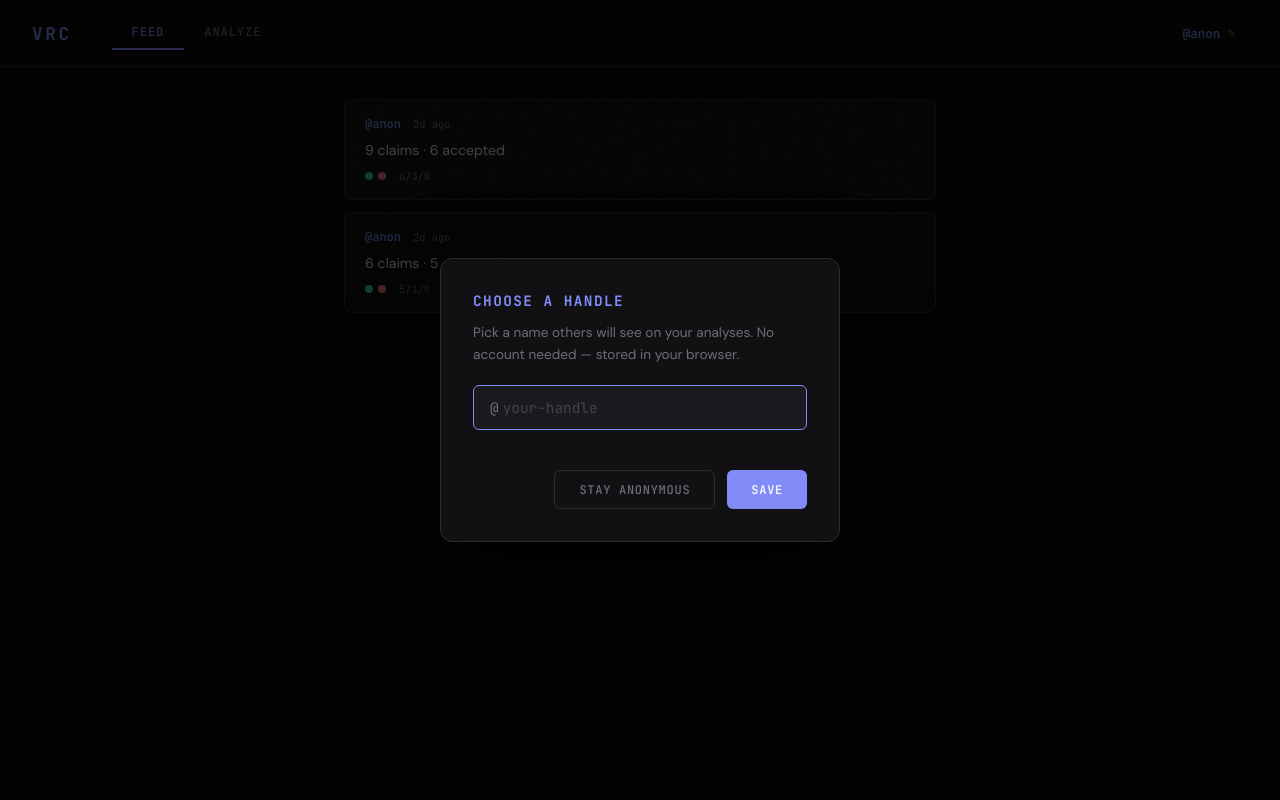
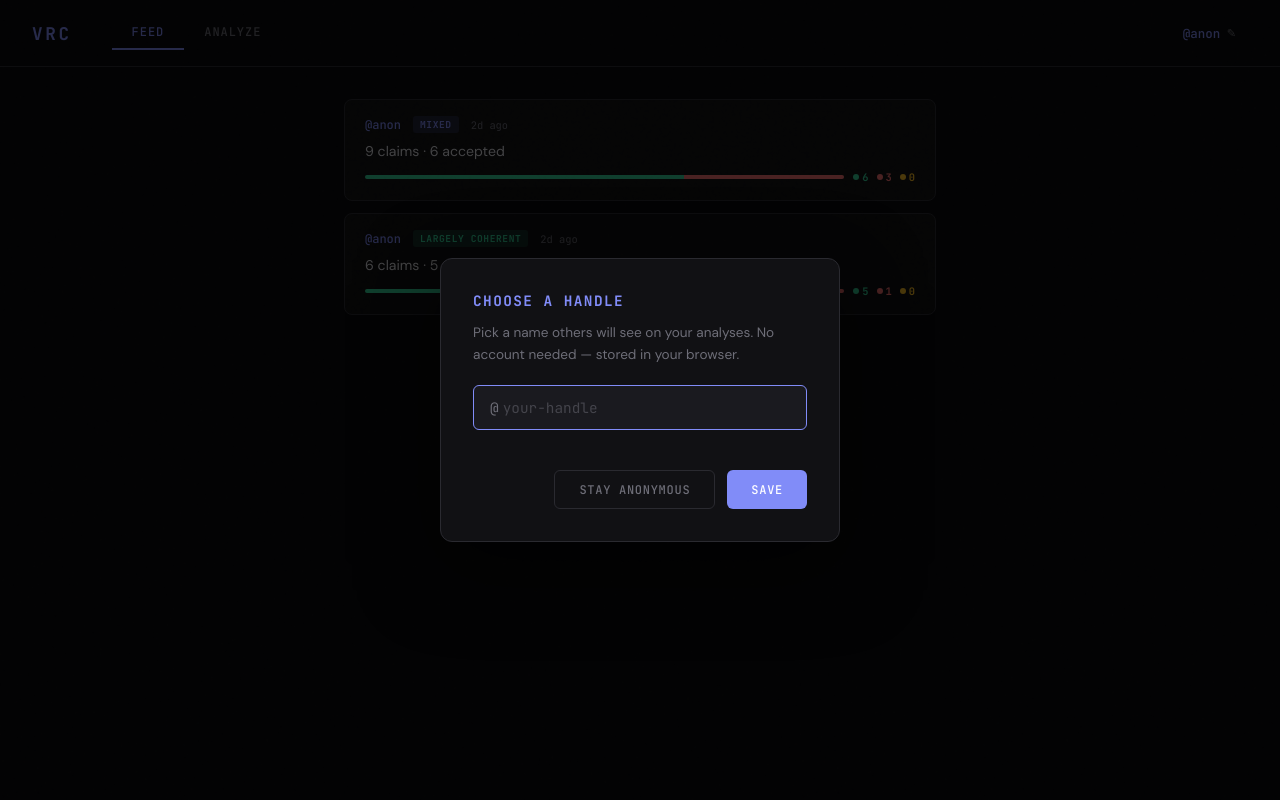
Before and after one commit to jstop/vrc, a Flask app: page / in a window 1280 px wide. Run offline with Flask 3, Linux system fonts and the light colour scheme; data comes from the database, SQL or seed files in the repository.

Commit message:
Redesign feed cards with verdict tags, proportion bars, and labeled stats
Feed cards now show:
- Verdict tag (Fully Coherent / Largely Coherent / Contested /
  Unresolved / Mixed) color-coded next to the handle
- Horizontal proportion bar showing accepted/rejected/undecided ratio
- Color-coded stat counts with dot indicators replacing the old
  unlabeled x/y/z format
- Backend summary_label now includes rejected and undecided counts
  when non-zero

Co-Authored-By: Claude Opus 4.6 <noreply@anthropic.com>

```diff
--- a/app.py
+++ b/app.py
@@ -325,7 +325,12 @@ def analyze():
         rej = summary.get("rejected", 0)
         und = summary.get("undecided", 0)
         total = acc + rej + und
-        summary_label = f"{total} claims · {acc} accepted"
+        if rej == 0 and und == 0:
+            summary_label = f"{total} claims · all accepted"
+        elif und == 0:
+            summary_label = f"{total} claims · {acc} accepted, {rej} rejected"
+        else:
+            summary_label = f"{total} claims · {acc} accepted, {rej} rejected, {und} undecided"
         source_hash = hashlib.sha256(text.encode()).hexdigest()
 
         if DYNAMODB_TABLE:
--- a/templates/index.html
+++ b/templates/index.html
@@ -294,24 +294,51 @@ header h1 {
   margin-bottom: 0.5rem;
 }
 
-.feed-card-dots {
-  display: flex;
-  gap: 5px;
+.feed-verdict-tag {
+  font-family: 'JetBrains Mono', monospace;
+  font-size: 0.6rem;
+  font-weight: 700;
+  letter-spacing: 0.06em;
+  text-transform: uppercase;
+  padding: 2px 7px;
+  border-radius: 3px;
+}
+
+.feed-verdict-tag.coherent { background: rgba(52, 211, 153, 0.15); color: var(--accepted); }
+.feed-verdict-tag.mixed { background: rgba(129, 140, 248, 0.15); color: var(--accent); }
+.feed-verdict-tag.contested { background: rgba(248, 113, 113, 0.15); color: var(--rejected); }
+.feed-verdict-tag.unresolved { background: rgba(251, 191, 36, 0.15); color: var(--undecided); }
+
+.feed-bar-wrap {
+  display: flex;
   align-items: center;
-}
-
-.feed-card-dots .feed-dot {
-  width: 8px;
-  height: 8px;
-  border-radius: 50%;
-}
-
-.feed-card-dots .feed-stat {
+  gap: 0.6rem;
+  margin-top: 0.5rem;
+}
+
+.feed-bar {
+  flex: 1;
+  height: 4px;
+  border-radius: 2px;
+  background: var(--surface2);
+  overflow: hidden;
+  display: flex;
+}
+
+.feed-bar .seg { height: 100%; }
+
+.feed-stats {
+  display: flex;
+  gap: 0.5rem;
+  align-items: center;
   font-family: 'JetBrains Mono', monospace;
   font-size: 0.65rem;
-  color: var(--text-dim);
-  margin-left: 0.5rem;
-}
+  flex-shrink: 0;
+}
+
+.feed-stats .fs { display: flex; align-items: center; gap: 3px; }
+.feed-stats .fs .dot { width: 6px; height: 6px; border-radius: 50%; }
+.feed-stats .fs .num { font-weight: 600; }
 
 .feed-load-more {
   display: block;
@@ -1576,21 +1603,50 @@ async function loadFeed(append) {
       const und = item.undecided || 0;
       const total = acc + rej + und;
 
-      let dotsHTML = '';
+      // Verdict tag
+      var verdictText, verdictClass;
+      var accRatio = total > 0 ? acc / total : 0;
+      var rejRatio = total > 0 ? rej / total : 0;
+      if (rej === 0 && und === 0) {
+        verdictText = 'Fully Coherent'; verdictClass = 'coherent';
+      } else if (accRatio >= 0.7) {
+        verdictText = 'Largely Coherent'; verdictClass = 'coherent';
+      } else if (rejRatio >= 0.5) {
+        verdictText = 'Contested'; verdictClass = 'contested';
+      } else if (und >= acc) {
+        verdictText = 'Unresolved'; verdictClass = 'unresolved';
+      } else {
+        verdictText = 'Mixed'; verdictClass = 'mixed';
+      }
+
+      // Proportion bar segments
+      var barHTML = '';
       if (total > 0) {
-        if (acc > 0) dotsHTML += '<span class="feed-dot" style="background:var(--accepted)"></span>';
-        if (rej > 0) dotsHTML += '<span class="feed-dot" style="background:var(--rejected)"></span>';
-        if (und > 0) dotsHTML += '<span class="feed-dot" style="background:var(--undecided)"></span>';
-        dotsHTML += '<span class="feed-stat">' + acc + '/' + rej + '/' + und + '</span>';
+        var ap = (acc / total * 100).toFixed(1);
+        var rp = (rej / total * 100).toFixed(1);
+        var up = (und / total * 100).toFixed(1);
+        if (acc > 0) barHTML += '<div class="seg" style="width:' + ap + '%;background:var(--accepted)"></div>';
+        if (rej > 0) barHTML += '<div class="seg" style="width:' + rp + '%;background:var(--rejected)"></div>';
+        if (und > 0) barHTML += '<div class="seg" style="width:' + up + '%;background:var(--undecided)"></div>';
       }
+
+      // Stats
+      var statsHTML =
+        '<span class="fs"><span class="dot" style="background:var(--accepted)"></span><span class="num" style="color:var(--accepted)">' + acc + '</span></span>' +
+        '<span class="fs"><span class="dot" style="background:var(--rejected)"></span><span class="num" style="color:var(--rejected)">' + rej + '</span></span>' +
+        '<span class="fs"><span class="dot" style="background:var(--undecided)"></span><span class="num" style="color:var(--undecided)">' + und + '</span></span>';
 
       html += '<div class="feed-card" onclick="navigate(\'#/a/' + encodeURIComponent(item.id) + '\')">' +
         '<div class="feed-card-top">' +
           '<span class="feed-handle">@' + escapeHTML(handle) + '</span>' +
+          '<span class="feed-verdict-tag ' + verdictClass + '">' + verdictText + '</span>' +
           '<span class="feed-time">' + ago + '</span>' +
         '</div>' +
         '<div class="feed-card-label">' + escapeHTML(item.summary_label || 'Analysis') + '</div>' +
-        '<div class="feed-card-dots">' + dotsHTML + '</div>' +
+        '<div class="feed-bar-wrap">' +
+          '<div class="feed-bar">' + barHTML + '</div>' +
+          '<div class="feed-stats">' + statsHTML + '</div>' +
+        '</div>' +
       '</div>';
     });
 
```
